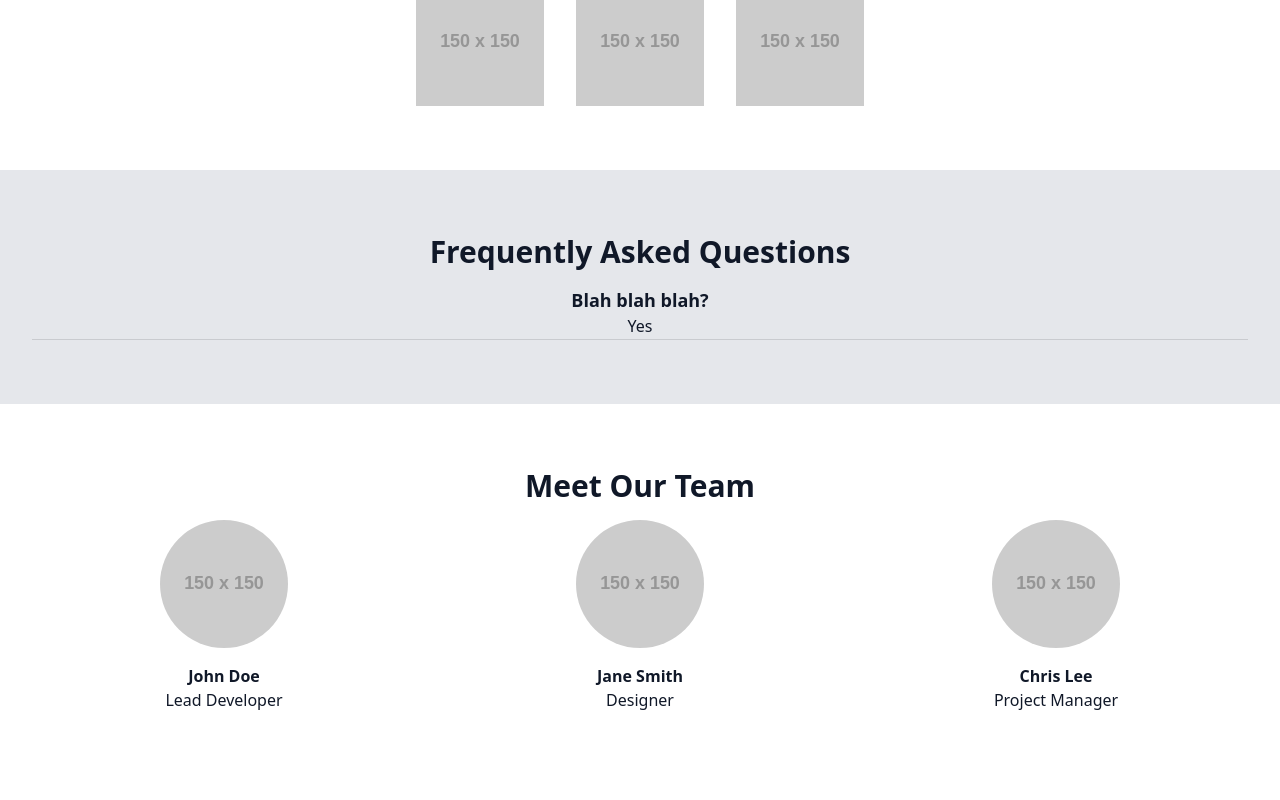
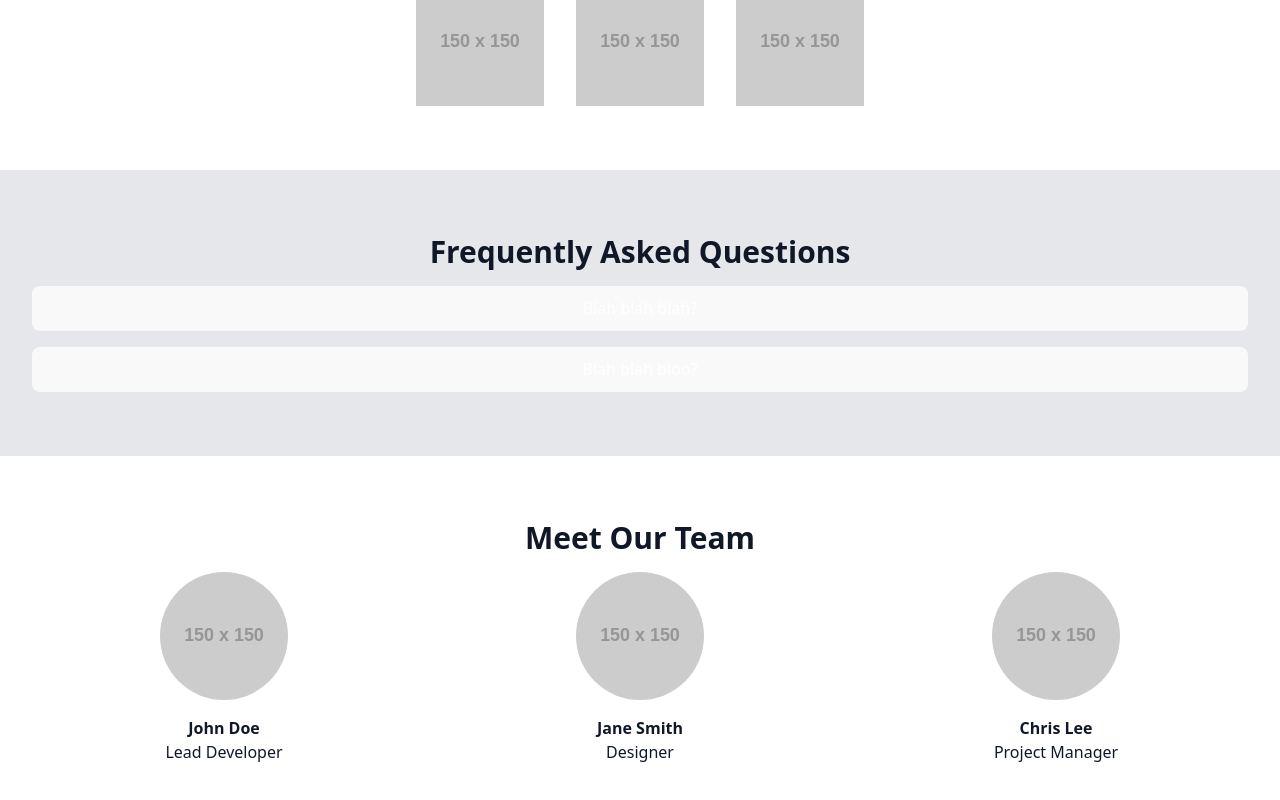
Before and after one commit to unicsmcr/StudentHacks25Website, a React (Vite) app: page / in a window 1280 px wide. Shown: the part 1517-2317 px from the top of the page. Before the commit the page ends 2293 px from the top, so only its background shows below. Built offline with nearby package versions, Linux system fonts and the light colour scheme.

Commit message:
FAQ page now has collapisbile elements

```diff
--- a/src/components/FAQ.jsx
+++ b/src/components/FAQ.jsx
@@ -1,25 +1,49 @@
 import React from 'react'
-import { Divider } from '@mui/material';
+import { Divider, Box } from '@mui/material';
 import Paper from '@mui/material/Paper';
+import { useState } from 'react';
+
+
+
+
 
 const FAQ = () => {
-    const questionData= [{"question": "Blah blah blah?", "answer": "Yes"}];
+    const questionData= [{"question": "Blah blah blah?", "answer": "Yes"}, {"question": "Blah blah bloo?", "answer": "No"}];
+    const [open, setOpen] = useState(() => Array(questionData.length).fill(false));
+
+
+    // Inverses the open state of the clicked button
+    const handleToggle = (index) => {
+      setOpen((oldOpen) => {
+        const newOpen = [...oldOpen];
+        newOpen[index] = !newOpen[index];
+        return newOpen;
+      });
+    };
 
     return (
       <section className="py-16 px-8 bg-gray-200">
         <div className="max-w-7xl mx-auto text-center">
           <h2 className="text-3xl font-bold mb-4">Frequently Asked Questions</h2>
           <div className="space-y-4">
-            {questionData.map((item, index) => (< div key={index} className='justify-center items-center'>
-              {/* <Paper elevation={3} /> */}
-              <p className="text-lg font-semibold">{item.question}</p>
-              <p>{item.answer}</p>
-              {/* <Paper /> */}
-              {/* <Divider className='bg-red-100 max-w-7xl mx-auto '/> */}
-              {/* <Divider flexItem sx={{ borderRightWidth: 5, height:4 }}/> */}
-              <Divider sx={{ height:2}}/>
 
-            </div>))}
+            {questionData.map((item, index) => (        <div key={index} className="flex flex-col justify-center items-center">
+              <button onClick={() => handleToggle(index)} className= 'text-white w-full '>{item.question}</button> {/* click to show box containing answer*/}
+              {open[index] &&
+          <Box
+            display="flex"
+            flexDirection="column"
+            justifyContent="center"
+            alignItems="center"
+            className="bg-white p-6 shadow-lg rounded-3xl max-w-2xl mt-2 w-full text-center" >
+            <p className="text-lg font-semibold">{item.question}</p>
+            <Divider sx={{ bgcolor: "gray", height: 3, width: "100%", marginTop: "10px" , marginBottom: "10px" }} />
+            <p className="text-gray-700">{item.answer}</p>
+            {/* <Divider sx={{ bgcolor: "red", height: 2, width: "100%", marginTop: "10px" }} /> */}
+          </Box>
+        }
+        </div>
+      ))}
           </div>
         </div>
       </section>
```
